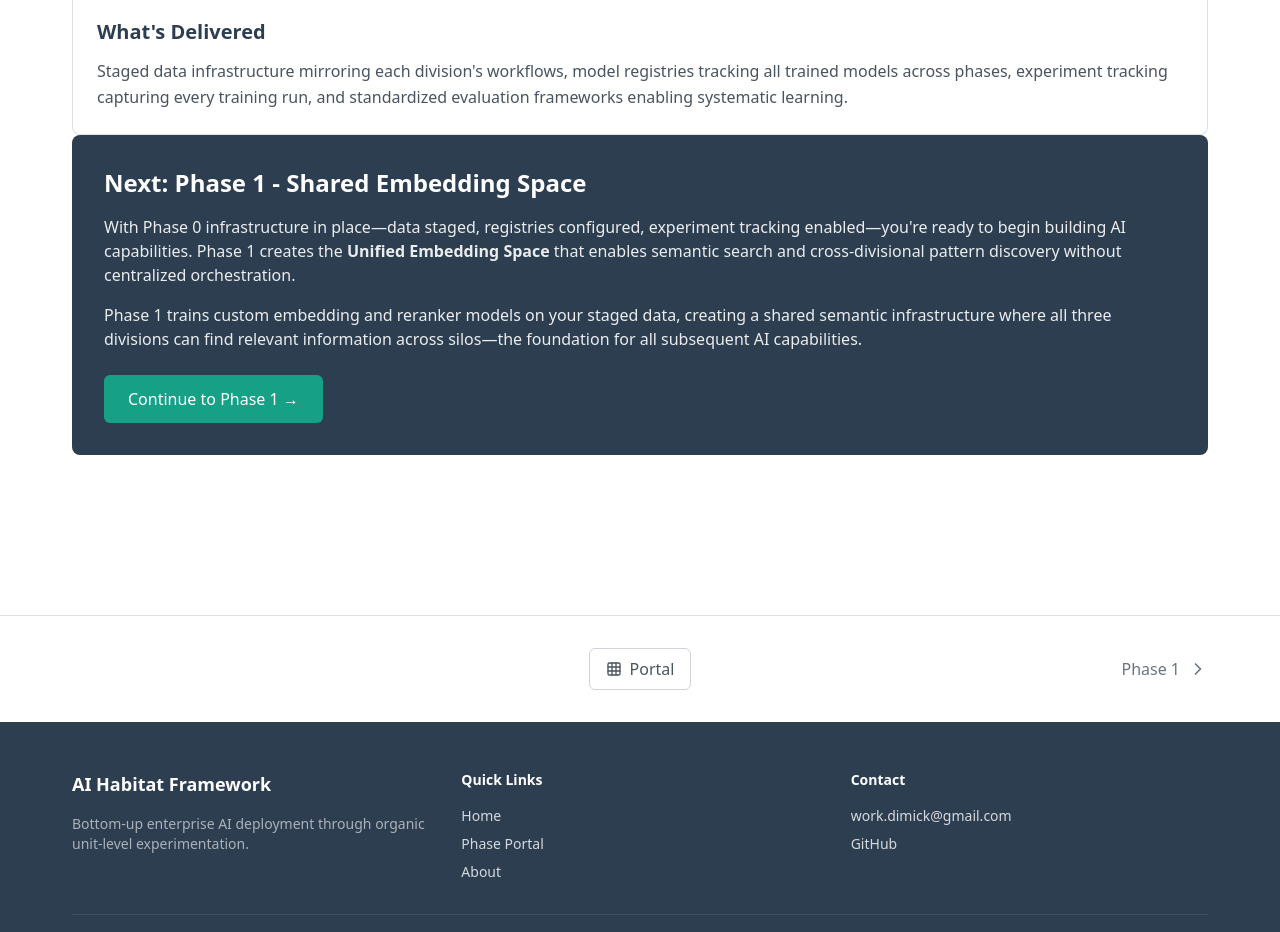
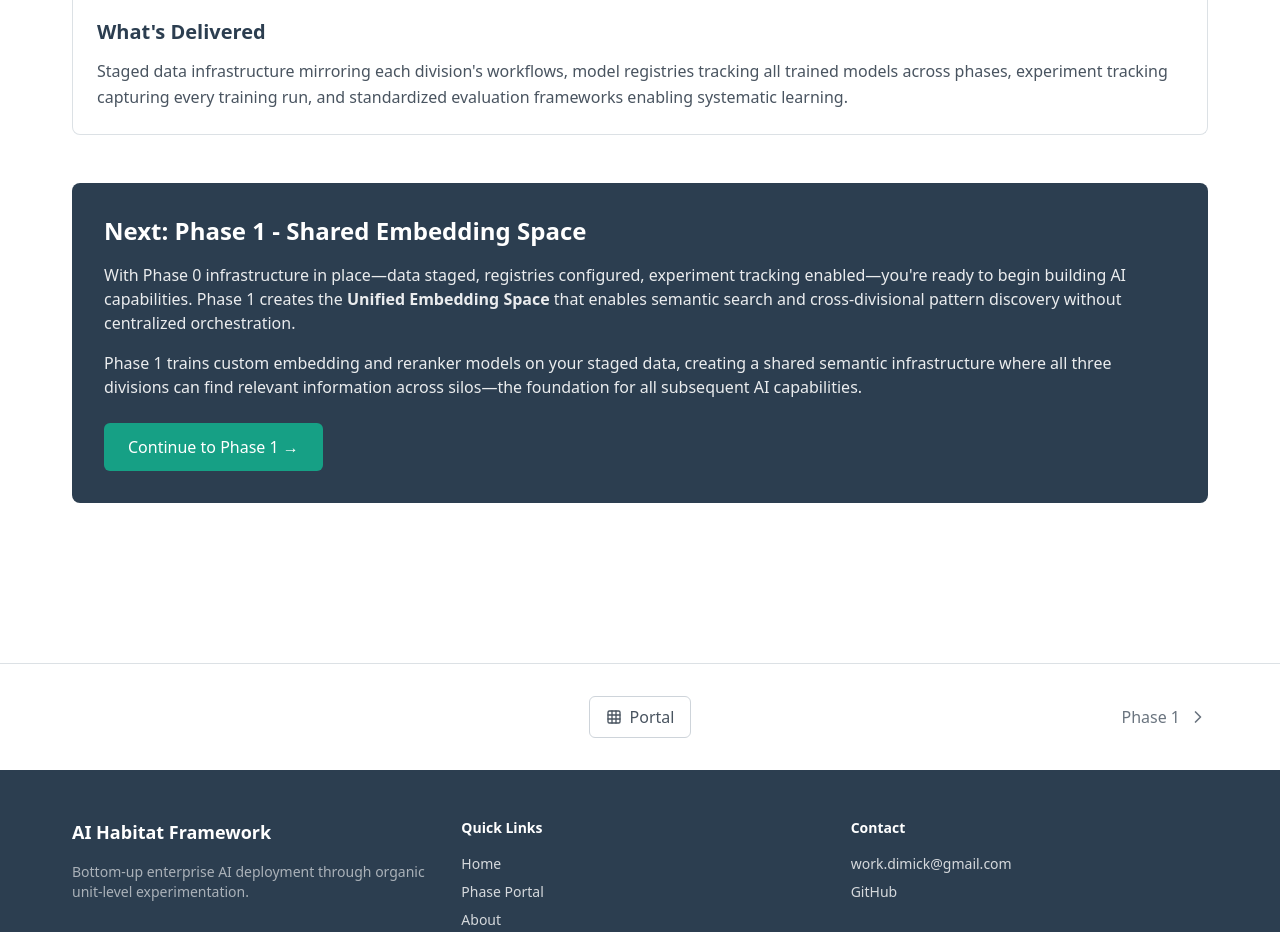
Before and after one commit to deepdmk/enterprise-ai-case-study, a Next.js app in the folder website/: page /enterprise-ai-case-study/solution/phase-0 in a window 1280 px wide. Shown: the part 920-1852 px from the top of the page. Built offline with nearby package versions, Linux system fonts and the light colour scheme.

Commit message:
Add spacing between tab element and Next box on phase pages
Added mt-12 top margin to the CTA boxes on phases 0-3 to match the
existing spacing on phases 4, 5, and scaling-production.

```diff
--- a/website/app/solution/phase-0/page.tsx
+++ b/website/app/solution/phase-0/page.tsx
@@ -950,7 +950,7 @@ pytest tests/ -v
           />
 
           {/* Next Steps CTA */}
-          <div className="bg-navy text-white p-8 rounded-lg mb-12">
+          <div className="bg-navy text-white p-8 rounded-lg mt-12 mb-12">
             <h3 className="text-2xl font-bold mb-4">Next: Phase 1 - Shared Embedding Space</h3>
             <p className="text-white/90 mb-4">
               With Phase 0 infrastructure in place—data staged, registries configured, experiment tracking enabled—you&apos;re ready to begin building AI capabilities. Phase 1 creates the <strong>Unified Embedding Space</strong> that enables semantic search and cross-divisional pattern discovery without centralized orchestration.
--- a/website/app/solution/phase-1/page.tsx
+++ b/website/app/solution/phase-1/page.tsx
@@ -1429,7 +1429,7 @@ python -m src.program4_search.main --test-mode`}
           />
 
           {/* Next Steps CTA */}
-          <div className="bg-navy text-white p-8 rounded-lg mb-12">
+          <div className="bg-navy text-white p-8 rounded-lg mt-12 mb-12">
             <h3 className="text-2xl font-bold mb-4">Next: Phase 2 - Task-Specific SLMs</h3>
             <p className="text-white/90 mb-6">
               With unified semantic infrastructure in place, Phase 2 fine-tunes task-specific small language models for each division&apos;s unique workflows. While Phase 1 enables cross-division discovery through shared embeddings, Phase 2 creates specialized intelligence for individual tasks like portfolio analysis, project assessment, and competitive research. These task models become the expert components in Phase 3&apos;s mixture-of-experts routing system.
--- a/website/app/solution/phase-2/page.tsx
+++ b/website/app/solution/phase-2/page.tsx
@@ -691,7 +691,7 @@ print(response.json()["analysis"])`}
           />
 
           {/* Next Steps CTA */}
-          <div className="bg-navy text-white p-8 rounded-lg mb-12">
+          <div className="bg-navy text-white p-8 rounded-lg mt-12 mb-12">
             <h3 className="text-2xl font-bold mb-4">Next: Phase 3 - Mixture-of-Experts Agents</h3>
             <p className="text-white/90 mb-4">
               Phase 3 merges your 14 task SLMs into <strong>3 intelligent MoE agents</strong>—one per division. Each agent routes queries to the appropriate expert, combining specialized capabilities into multi-task assistants.
--- a/website/app/solution/phase-3/page.tsx
+++ b/website/app/solution/phase-3/page.tsx
@@ -778,7 +778,7 @@ python -m src.program5_export.main --unit fundraising`}
           />
 
           {/* Next Steps CTA */}
-          <div className="bg-navy text-white p-8 rounded-lg">
+          <div className="bg-navy text-white p-8 rounded-lg mt-12">
             <h3 className="text-2xl font-bold mb-4">Next: Phase 4 - Agentic Discovery</h3>
             <p className="text-white/90 mb-4">
               Phase 3 delivers three division-level agents with specialized intelligence. Phase 4 opens cross-division experimentation, enabling agents to discover collaboration patterns and identify opportunities spanning multiple divisions. This discovery phase generates the training data that powers Phase 5&apos;s orchestrated system.
```
